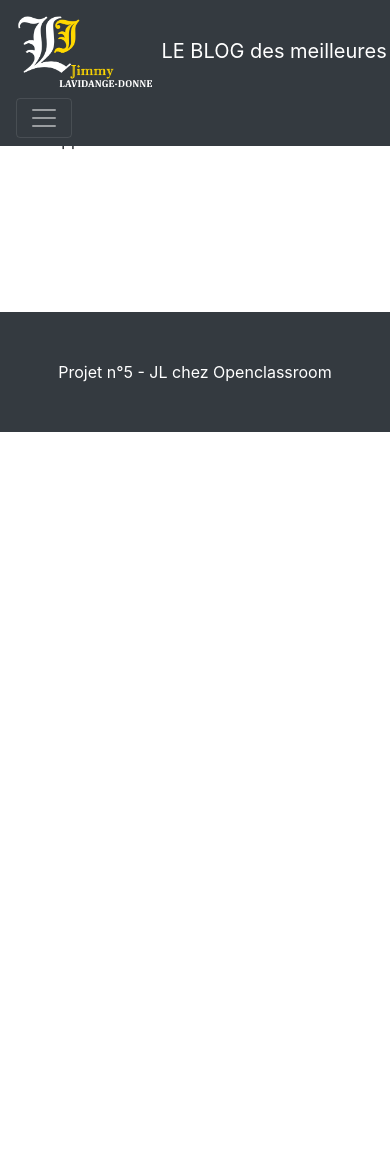
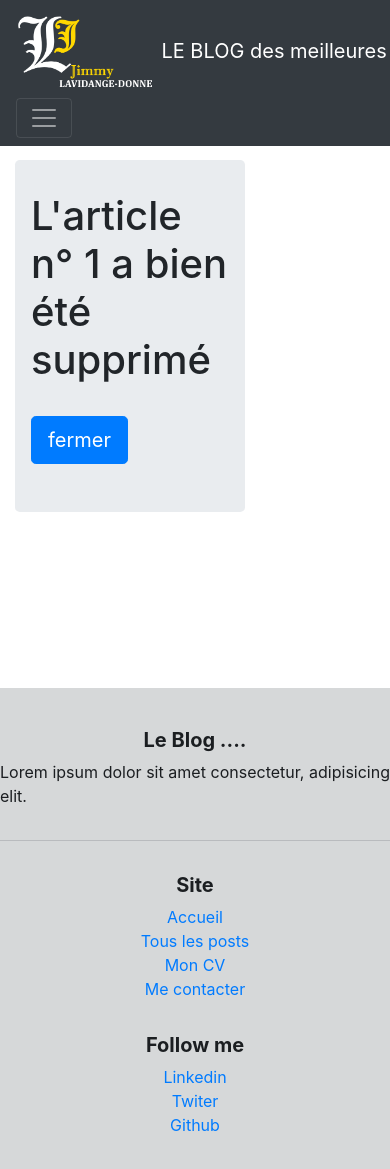
Before and after one commit to donjmi/Projet-5, a PHP site: template src/Views/Article_delete.twig in a window 390 px wide; the page is wider, and only the part inside the window is pictured. Before the commit the page ends 432 px from the top of that part, so only its background shows below. Run offline with PHP 8.4, Linux system fonts and the light colour scheme; the template is opened without the code that fills it: most values are stand-ins (such as "Sample title", 1, 10 or a date in 2020); some libraries are stand-ins or nearby versions.

Commit message:
reajust code

```diff
--- a/public/css/style2.css
+++ b/public/css/style2.css
@@ -79,8 +79,6 @@ text-align: justify;
   box-sizing: border-box;
   border-radius: 10px;
   box-shadow: 0 10px 50px rgba(0,0,0,.2);
-
-
 }
 
 .circle{
@@ -93,3 +91,48 @@ text-align: justify;
   shape-outside: circle();
   margin: 20px;
 }
+
+#block{
+padding-top: 56px;
+}
+
+/* footer */
+
+.social-icon {
+  list-style: none;
+  padding: 0;
+  margin: 0;
+}
+
+.social-icon li{
+  display: inline-block;
+  text-align: center;
+}
+
+.social-icon a {
+  display: block;
+  width: 44px;
+  height: 44px;
+  line-height: 44px;
+  border-radius: 50%;
+  margin-right: 5px;
+}
+
+.social-icon a {
+  background: rgba(255, 255, 255, 0.85); /* social icon background color */
+  color: #000; /* social icon color */
+}
+
+.social-icon a:hover {
+  background: rgba(255, 255, 255, 0.25); /* social icon hover background color */
+  color: #fff; /* social icon hover color */
+}
+
+.footer {
+  position: absolute;
+  bottom: 0;
+  padding-top: 5px;
+  width: 100%;
+  height: 60px;
+  background-color: #000;
+}
--- a/src/Views/Article_delete.twig
+++ b/src/Views/Article_delete.twig
@@ -1,7 +1,13 @@
 {% extends 'Template/layout.twig' %}
 
 {% block content %}
-
-<p>L'article : {{ one.title }} a bien été supprimé</p>
-
+<div id="block">
+    <div class="jumbotron">
+    <h1 class="display-5">L'article n° {{ one.id }}  a bien été supprimé</h1>
+    <br />
+    <p class="lead">
+        <a class="btn btn-primary btn-lg" href="admin/edit/" role="button">fermer</a>
+    </p>
+    </div>
+</div>
 {% endblock content %}
--- a/src/Views/Template/footer.twig
+++ b/src/Views/Template/footer.twig
@@ -1,7 +1,71 @@
 <!-- Footer -->
-<footer class="py-5 bg-dark">
-	<div class="container">
-		<p class="m-0 text-center text-white">Projet n°5 - JL chez Openclassroom</p>
-	</div>
-	<!-- /.container -->
-</footer>
+<footer class="page-footer font-small alert-dark pt-4">
+
+    <!-- Footer Links -->
+    <div class="container-fluid text-center text-md-left">
+
+        <!-- Grid row -->
+        <div class="row">
+
+            <!-- Grid column -->
+            <div class="col-md-6 mt-md-0 mt-3">
+
+                <!-- Content -->
+                <h5 class="font-weight-bold">Le Blog ....</h5>
+                <p>Lorem ipsum dolor sit amet consectetur, adipisicing elit.</p>
+
+            </div>
+            <!-- Grid column -->
+
+            <hr class="clearfix w-100 d-md-none pb-3">
+
+            <!-- Grid column -->
+            <div class="col-md-3 mb-md-0 mb-3">
+
+                <!-- Links -->
+                <h5 class="font-weight-bold">Site</h5>
+
+                <ul class="list-unstyled">
+                    <li>
+                        <a href="#!">Accueil</a>
+                    </li>
+                    <li>
+                        <a href="#!">Tous les posts</a>
+                    </li>
+                    <li>
+                        <a href="#!">Mon CV</a>
+                    </li>
+                    <li>
+                        <a href="#!">Me contacter</a>
+                    </li>
+                </ul>
+
+            </div>
+            <!-- Grid column -->
+
+            <!-- Grid column -->
+            <div class="col-md-3 mb-md-0 mb-3">
+
+                <!-- Links -->
+                <h5 class="font-weight-bold">Follow me</h5>
+
+                <ul class="list-unstyled">
+                    <li>
+                        <a href="#!">Linkedin</a>
+                    </li>
+                    <li>
+                        <a href="#!">Twiter</a>
+                    </li>
+                    <li>
+                        <a href="#!">Github</a>
+                    </li>
+                </ul>
+
+            </div>
+            <!-- Grid column -->
+
+        </div>
+        <!-- Grid row -->
+
+    </div>
+    <!-- Footer Links -->
--- a/src/Views/Template/layout.twig
+++ b/src/Views/Template/layout.twig
@@ -15,7 +15,7 @@
 		rel="stylesheet" href="https://stackpath.bootstrapcdn.com/bootstrap/4.4.1/css/bootstrap.min.css" integrity="sha384-Vkoo8x4CGsO3+Hhxv8T/Q5PaXtkKtu6ug5TOeNV6gBiFeWPGFN9MuhOf23Q9Ifjh" crossorigin="anonymous">
 
 		<!-- Custom styles for this template -->
-		<link href="/mc/public/css/style2.css" rel="stylesheet">
+		<link href="/projet-5/public/css/style2.css" rel="stylesheet">
 
 	</head>
 
@@ -29,11 +29,14 @@
 		<section class="py-5">
 			<div class="container">
 				<div class="row">
-					<div class="col-8"> {% block content %}{% endblock %}</div>
-					<div class="col-4"> {% block rss %}{% endblock %}</div>
+					<div class="col-8"> {% block content %}{% endblock %}
+						</div>
+						<div class="col-4"> {% block rss %}{% endblock %}
+							</div>
 						</div>
 						<div class="row">
-					<div class="col-6"> {% block form %}{% endblock %}</div>
+							<div class="col-6"> {% block form %}{% endblock %}
+								</div>
 							</div>
 						</div>
 					</section>
@@ -58,7 +61,6 @@
 							</div>
 						</section>
 						{% include 'Template/footer.twig' %}
-
 						<!-- Bootstrap core JavaScript -->
 						<script src="https://ajax.googleapis.com/ajax/libs/jquery/3.4.1/jquery.min.js"></script>
 						<script src="https://cdnjs.cloudflare.com/ajax/libs/twitter-bootstrap/4.4.1/js/bootstrap.bundle.min.js"></script>
--- a/src/Views/admin_post.twig
+++ b/src/Views/admin_post.twig
@@ -25,11 +25,11 @@
        <td>
 					<a href="articles/update/{{article.id}}">
 							<button type="button" class="btn btn-warning">modifier</button>
-						</td>
+				</td>
 				<td>
 					<a href="articles/delete/{{article.id}}">
-						<button type="button" class="btn btn-danger">supprimer</button>
-					</td>
+						<button  type="button" class="btn btn-danger"><div class="top">supprimer<i></i></div></button>
+				</td>
     </tr>
    {% endfor%}
 </table>
```
Also changed, not shown: src/Controllers/ArticlesController.php (+9 -2 lines), src/Models/MainModel.php (+3 -14 lines). Lines whose indentation alone changed are shown as unchanged.
